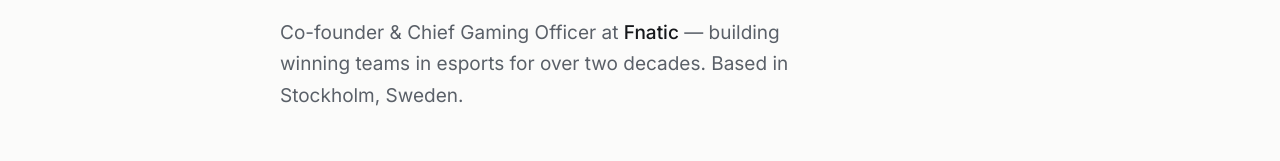
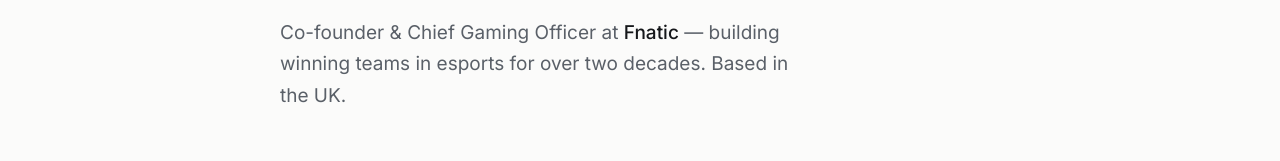
Before and after one commit to patrik1337/2easy-projects, a plain HTML site: page index.html in a window 1280 px wide. Shown: the part 286-447 px from the top of the page. Drawn offline with Linux system fonts and the light colour scheme.

Commit message:
Update index.html

```diff
--- a/index.html
+++ b/index.html
@@ -165,7 +165,7 @@
   <div class="hero wrap">
     <span class="handle">// cArn</span>
     <h1>Patrik Sättermon</h1>
-    <p class="role">Co-founder &amp; Chief Gaming Officer at <strong>Fnatic</strong> — building winning teams in esports for over two decades. Based in Stockholm, Sweden.</p>
+    <p class="role">Co-founder &amp; Chief Gaming Officer at <strong>Fnatic</strong> — building winning teams in esports for over two decades. Based in the UK.</p>
   </div>
 
   <section id="about">
```
